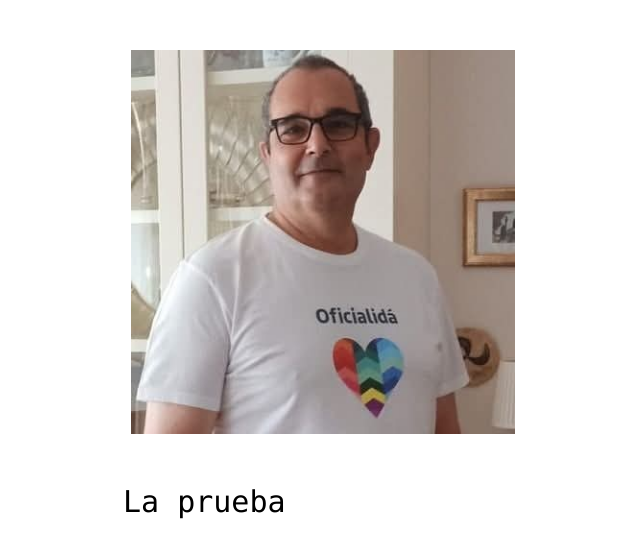
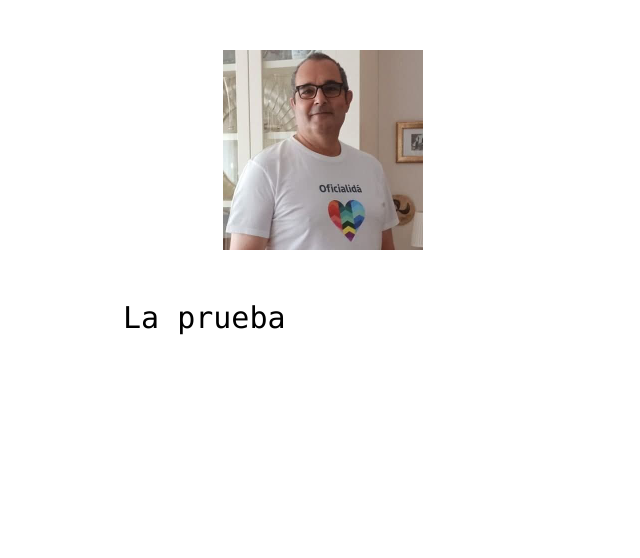
Before and after one commit to rodriguezamorin/blog, a plain HTML site: page index.html in a window 1280 px wide. Shown: the whole page, without its empty margins (317-957 px from the left). Drawn offline with Linux system fonts and the light colour scheme.

Commit message:
Add files via upload

```diff
--- a/styles.css
+++ b/styles.css
@@ -5,7 +5,7 @@
 
 #Fran {
   display: block;
-  width:384px;
+  width:200px;
   margin: 50px auto;
 }
 
```
